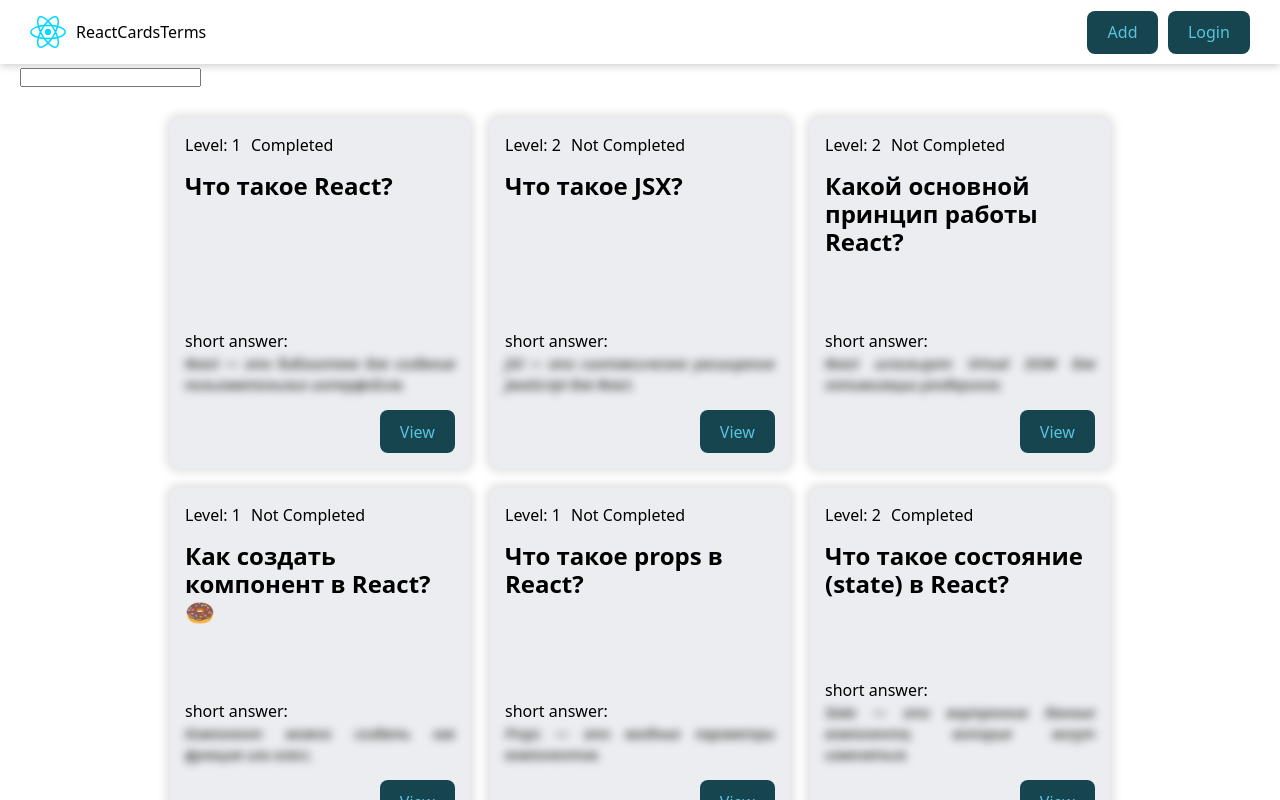
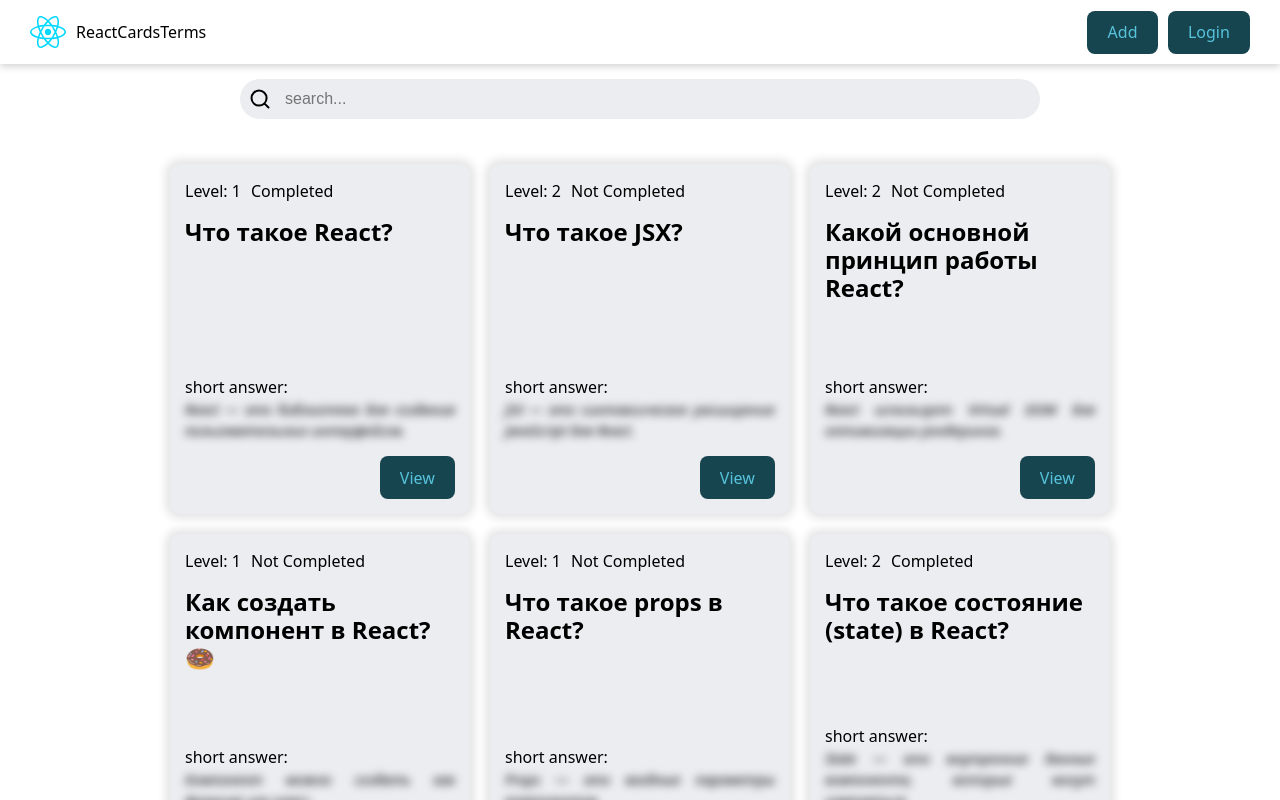
Before and after one commit to VNagorniy/react-cards-terms, a React (Vite) app: page / in a window 1280 px wide. Built offline with nearby package versions, Linux system fonts and the light colour scheme; data requests are answered from the project's data file.

Commit message:
feat: add icons and SearchInput component

```diff
--- /dev/null
+++ b/src/components/SearchInput/SearchInput.jsx
@@ -0,0 +1,16 @@
+import { useId } from 'react';
+import cls from './SearchInput.module.css';
+import { SearchIcon } from '../icons';
+
+export const SearchInput = ({ value, onChange }) => {
+	const inputId = useId();
+
+	return (
+		<div className={cls.inputContainer}>
+			<label htmlFor="">
+				<SearchIcon className={cls.searchIcon} />
+			</label>
+			<input type="text" id={inputId} className={cls.input} placeholder="search..." value={value} onChange={onChange} />
+		</div>
+	);
+};
--- /dev/null
+++ b/src/components/SearchInput/SearchInput.module.css
@@ -0,0 +1,24 @@
+.inputContainer {
+	width: 100%;
+	height: 40px;
+	border-radius: 20px;
+	background-color: var(--card-bg-color);
+	position: relative;
+}
+
+.searchIcon {
+	position: absolute;
+	top: 10px;
+	left: 10px;
+}
+
+.input {
+	width: 100%;
+	height: 100%;
+	padding: 12px 12px 12px 45px;
+	border: none;
+	outline: none;
+	background-color: transparent;
+	font-size: 16px;
+	color: var(--text-color);
+}
--- /dev/null
+++ b/src/components/SearchInput/index.jsx
@@ -0,0 +1 @@
+export { SearchInput } from './SearchInput';
--- /dev/null
+++ b/src/components/icons.jsx
@@ -0,0 +1,15 @@
+export const SearchIcon = (props) => {
+	return (
+		<svg width="20" height="20" viewBox="0 0 20 20" {...props}>
+			<path
+				d="M14.386 14.386l4.0877 4.0877-4.0877-4.0877c-2.9418 2.9419-7.7115 2.9419-10.6533 0-2.9419-2.9418-2.9419-7.7115 0-10.6533 2.9418-2.9419 7.7115-2.9419 10.6533 0 2.9419 2.9418 2.9419 7.7115 0 10.6533z"
+				stroke="currentColor"
+				fill="none"
+				stroke-width="2"
+				fill-rule="evenodd"
+				stroke-linecap="round"
+				stroke-linejoin="round"
+			></path>
+		</svg>
+	);
+};
--- a/src/pages/HomePage/HomePage.jsx
+++ b/src/pages/HomePage/HomePage.jsx
@@ -4,6 +4,7 @@
 import { QuestionCardList } from '../../components/QuestionCardList';
 import { Loader } from '../../components/Loader';
 import { useFetch } from '../../hooks/useFetch';
+import { SearchInput } from '../../components/SearchInput';
 
 export const HomePage = () => {
 	const [questions, setQuestions] = useState([]);
@@ -30,7 +31,9 @@
 
 	return (
 		<>
-			<input type="text" value={searchValue} onChange={onSearchChangeHandler} />
+			<div className={cls.controlsContainer}>
+				<SearchInput value={searchValue} onChange={onSearchChangeHandler} />
+			</div>
 			{isLoading && <Loader />}
 			{error && <p>{error}</p>}
 			<QuestionCardList cards={questions} />
--- a/src/pages/HomePage/HomePage.module.css
+++ b/src/pages/HomePage/HomePage.module.css
@@ -0,0 +1,10 @@
+.controlsContainer {
+	width: 100%;
+	max-width: 800px;
+	margin: 0 auto;
+	padding: 15px 0;
+	display: flex;
+	justify-content: center;
+	align-items: center;
+	gap: 10px;
+}
```
